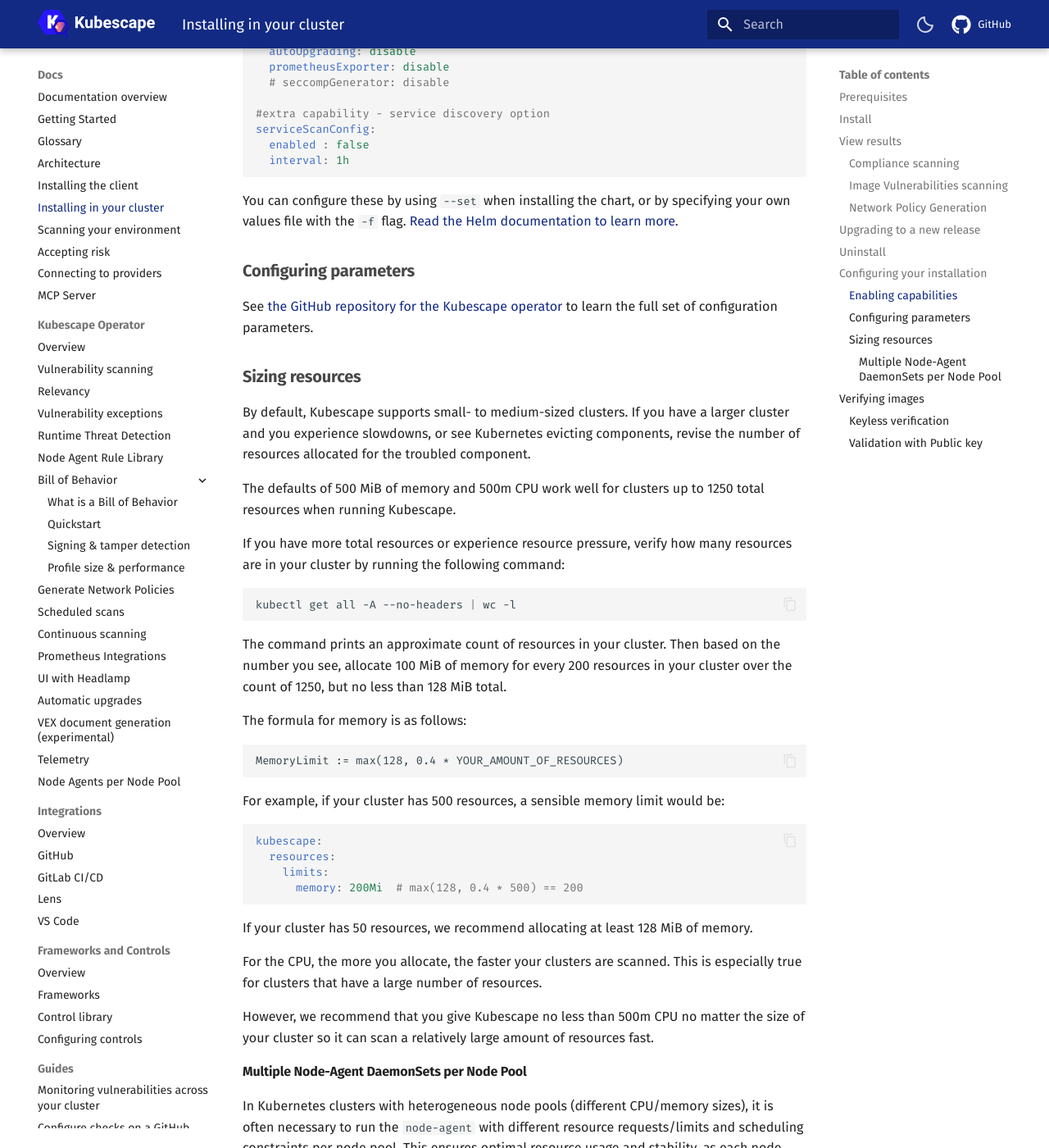
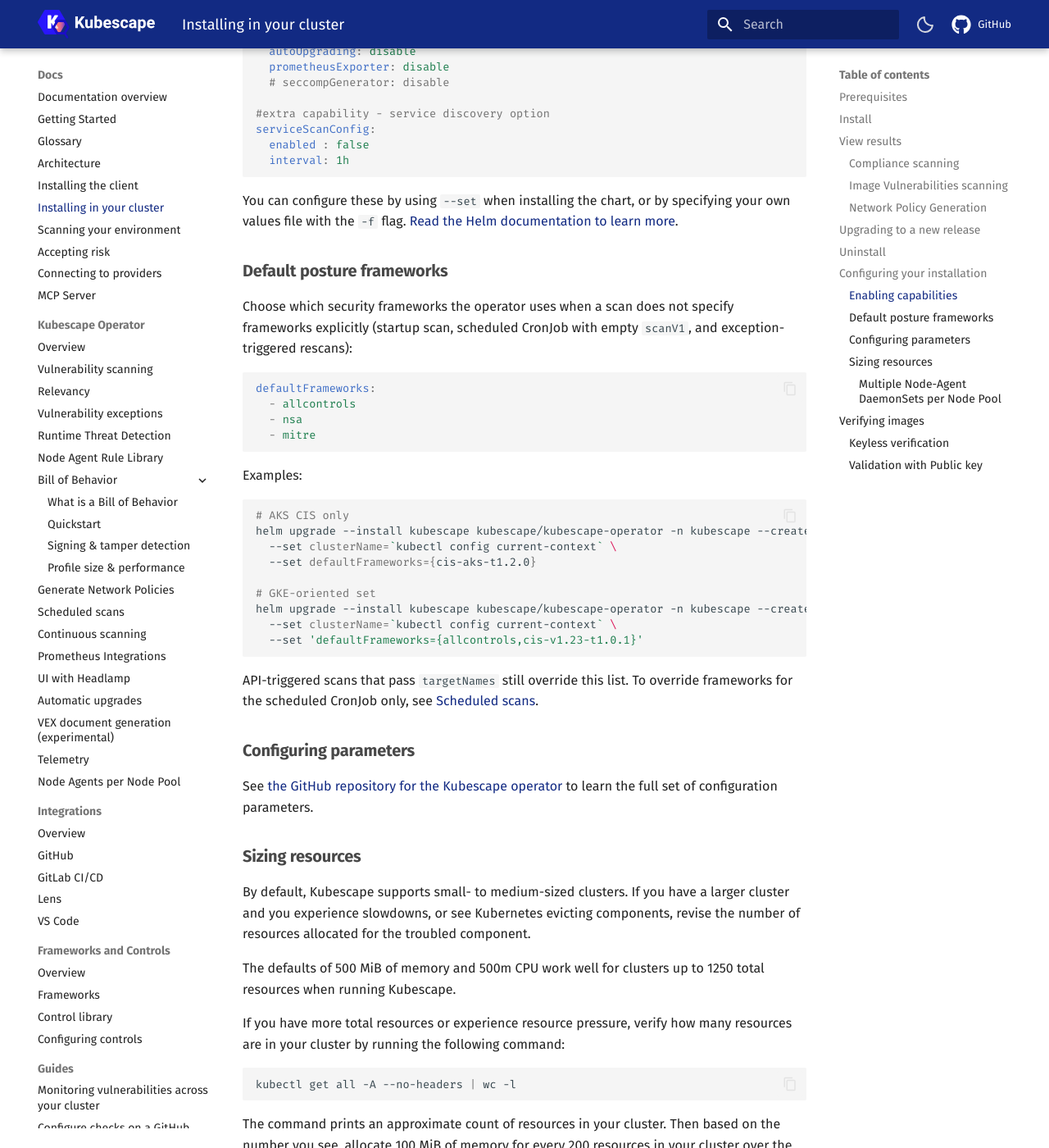
Before and after one commit to kubescape/kubescape.io, an MkDocs documentation site: the page built from docs/docs/install-operator.md, in a window 1280 px wide and 1400 px high, scrolled down 3755 px. Shown: the whole window at 82% size. Built offline with MkDocs 1.6.1 and Material for MkDocs 9.7.7, drawn with Linux system fonts in a browser that asks for light colours; comment, search, counter and statistics services are not loaded.

Commit message:
docs: document defaultFrameworks for operator installs
Signed-off-by: manu <kiratcodes99@gmail.com>

````diff
--- a/docs/docs/install-operator.md
+++ b/docs/docs/install-operator.md
@@ -172,6 +172,33 @@
 
 You can configure these by using `--set` when installing the chart, or by specifying your own values file with the `-f` flag. [Read the Helm documentation to learn more](https://helm.sh/docs/chart_template_guide/values_files/).
 
+### Default posture frameworks
+
+Choose which security frameworks the operator uses when a scan does not specify frameworks explicitly (startup scan, scheduled CronJob with empty `scanV1`, and exception-triggered rescans):
+
+```yaml
+defaultFrameworks:
+  - allcontrols
+  - nsa
+  - mitre
+```
+
+Examples:
+
+```shell
+# AKS CIS only
+helm upgrade --install kubescape kubescape/kubescape-operator -n kubescape --create-namespace \
+  --set clusterName=`kubectl config current-context` \
+  --set defaultFrameworks={cis-aks-t1.2.0}
+
+# GKE-oriented set
+helm upgrade --install kubescape kubescape/kubescape-operator -n kubescape --create-namespace \
+  --set clusterName=`kubectl config current-context` \
+  --set 'defaultFrameworks={allcontrols,cis-v1.23-t1.0.1}'
+```
+
+API-triggered scans that pass `targetNames` still override this list. To override frameworks for the scheduled CronJob only, see [Scheduled scans](operator/scheduled-scans.md).
+
 ### Configuring parameters
 
 See [the GitHub repository for the Kubescape operator](https://github.com/kubescape/helm-charts/blob/main/charts/kubescape-operator/README.md#chart-support) to learn the full set of configuration parameters.
````
Also changed, not shown: docs/docs/frameworks-and-controls/index.md (+1 -0 lines), docs/docs/operator/scheduled-scans.md (+20 -0 lines).
